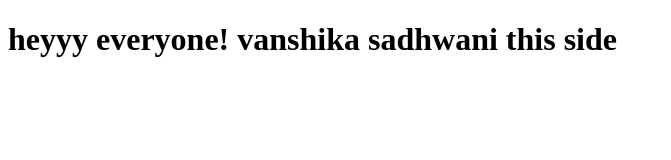
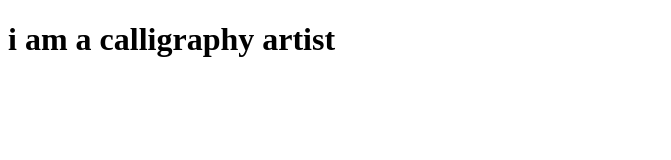
Before and after one commit to vanshika-121205/vanspractice, a plain HTML site: page index.html in a window 1280 px wide. Shown: the whole page, without its empty margins (0-671 px from the left). Drawn offline with Linux system fonts and the light colour scheme.

Commit message:
second commit in vans_01

```diff
--- a/index.html
+++ b/index.html
@@ -7,8 +7,7 @@
 </head>
 <body>
     <h1>
-        heyyy everyone!
-        vanshika sadhwani this side
+        i am a calligraphy artist
     </h1>
 </body>
 </html>
```
